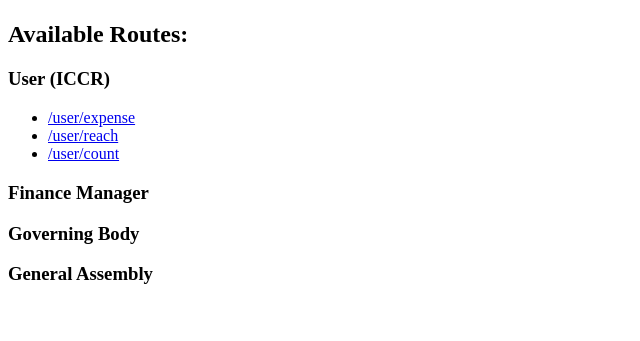
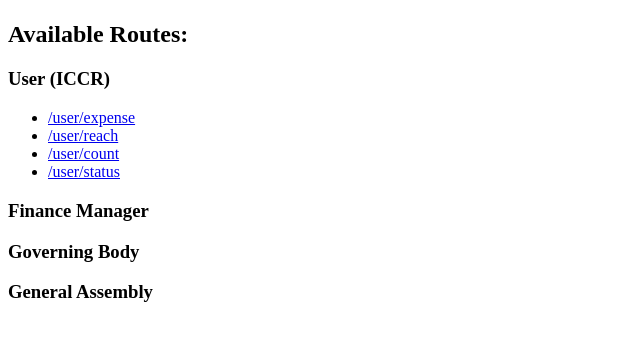
Before and after one commit to Team-Disruptorss-SIH-22/Sangmanch-DSML, a Flask app: page / in a window 1280 px wide. Shown: the part 45-386 px from the top of the page, without its empty margins (0-640 px from the left). Run offline with Flask 2, Linux system fonts and the light colour scheme.

Commit message:
Added: Status?

```diff
--- a/app.py
+++ b/app.py
@@ -25,6 +25,11 @@ def countEvent():
 	usr = user.User()
 	return usr.CountVsType()
 
+@app.route('/user/status')
+def status():
+	usr = user.User()
+	return usr.reportStatus()
+
 
 if __name__ == '__main__':
 	app.run(debug=True)
--- a/templates/index.html
+++ b/templates/index.html
@@ -19,6 +19,7 @@
                     <li> <a href="/user/expense">/user/expense </a></li>
                     <li> <a href="/user/reach">/user/reach</a></li>
                     <li><a href="/user/count">/user/count</a></li>
+                    <li><a href="/user/status">/user/status</a></li>
                 </ul>
             <h3>Finance Manager</h3>
             <h3>Governing Body</h3>
```
Also changed, not shown: info/user.py (+8 -0 lines).
